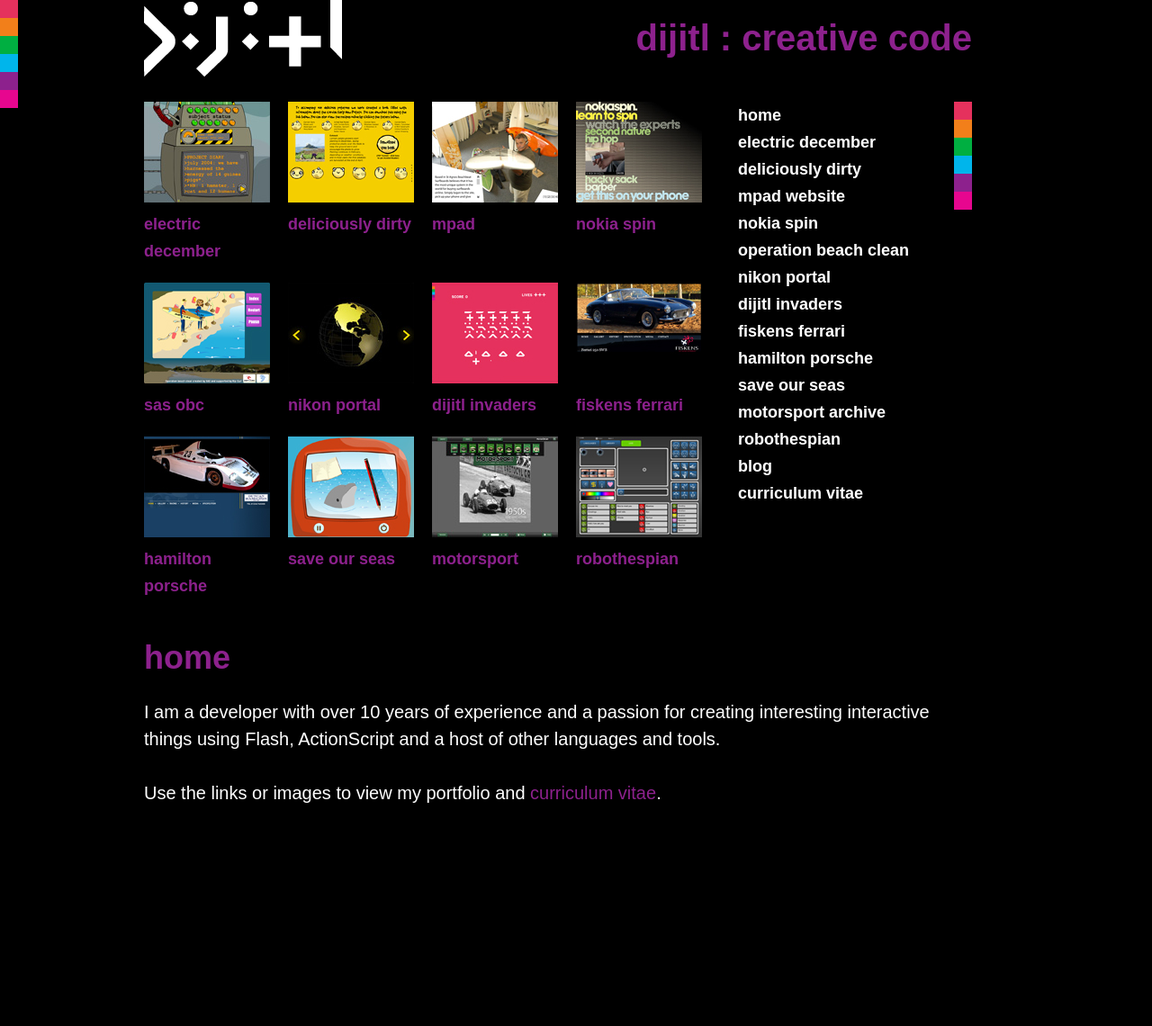
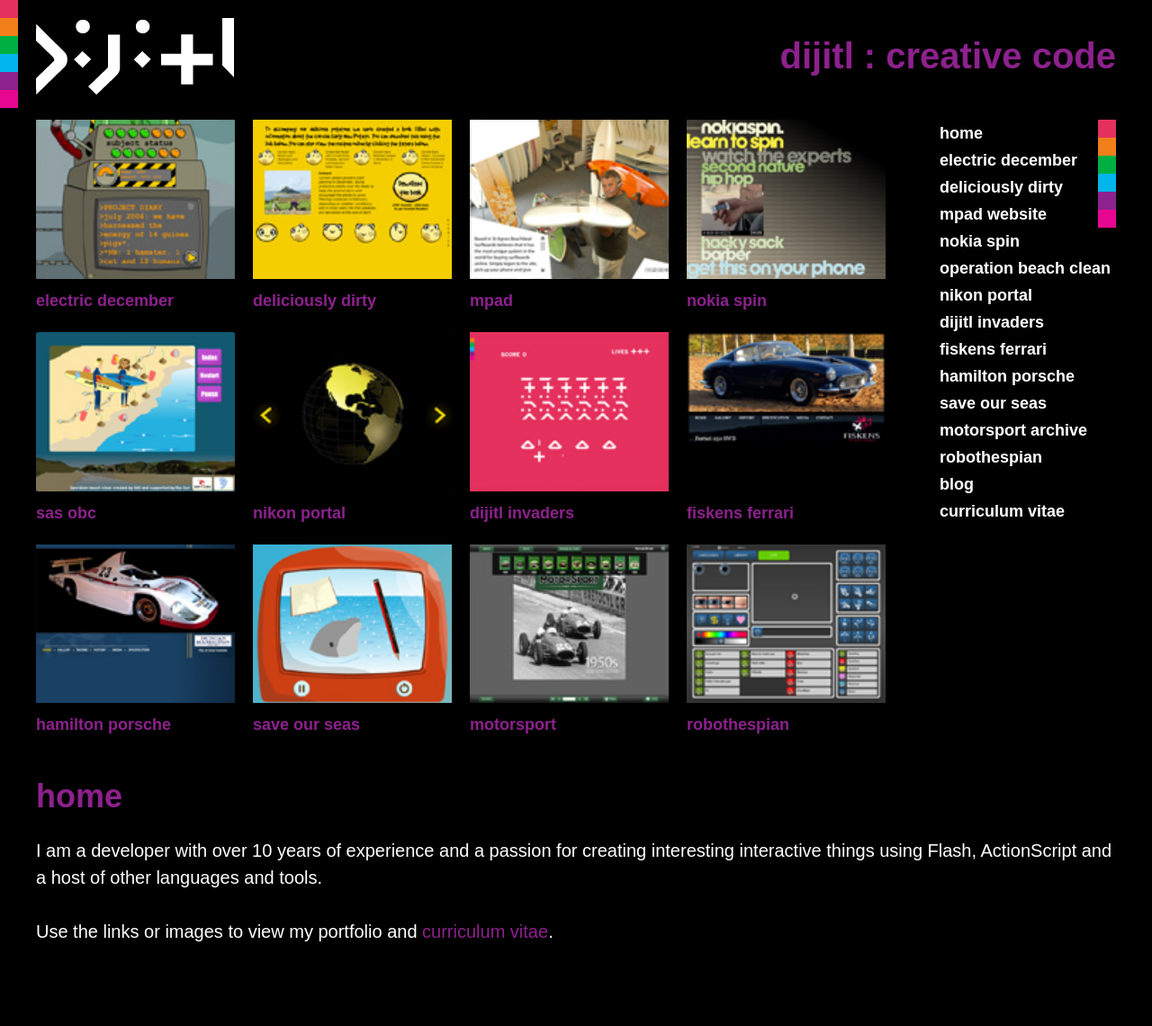
Before and after one commit to glenpike/dijitl, a Jekyll site: the page built from grid_index.md, in a window 1280 px wide. Shown: the whole page at 90% size. Built offline with Jekyll 4.4.1, drawn with Linux system fonts in a browser that asks for light colours; before the commit the page ends 1006 px from its top, so only the background shows below that.

Commit message:
Making grid more responsive.
Move header outside grid - not needed.
Make both grids use fr units and remove min-width on page / elements.
Make thumbs and images fill their space.

TODO:
- sort out breakpoint to change the grid behaviour and shrink text.
- Bigger images to fill their spaces nicely.
- consider different sized grid elements for each item to give
nice layout.
- relative font sizing.

```diff
--- a/_layouts/grid_home.html
+++ b/_layouts/grid_home.html
@@ -17,17 +17,16 @@
 <body>
   <!-- <canvas class="abs canvas" id="canvas"></canvas> -->
   {% include colour_links.html %}
+  <header class="page-head">
+    <a href="{{site.baseurl}}/index">
+      <img class="logo" src="{{site.baseurl}}/images/layout/logo.png" alt="dijitl" />
+    </a>
+    <!-- Make this a h1?? -->
+    <h1 class="page-head__title decoration-font">
+      <a class="colourchange" href="/">dijitl&nbsp;:&nbsp;creative code</a>
+    </h1>
+  </header>
   <div class="wrapper">
-    <header class="page-head">
-
-      <a title="dijitl" href="{{site.baseurl}}/index">
-        <img class="logo grid_3" src="{{site.baseurl}}/images/layout/logo.png" alt="dijitl" />
-      </a>
-      <!-- Make this a h1?? -->
-      <h1 class="page-head__title decoration-font grid_9">
-        <a class="colourchange" href="/">dijitl&nbsp;:&nbsp;creative code</a>
-      </h1>
-    </header>
     <div class="grid_8 thumbnail-box">
       <ul class="thumbnails">
         <li>
--- a/css/grid_main.scss
+++ b/css/grid_main.scss
@@ -28,7 +28,9 @@
 @import 'mixins';
 @import 'colours';
 
-
+* {
+  box-sizing: border-box;
+}
 body {
   //font: 14px/1.5 Arial, 'Liberation Sans', FreeSans, sans-serif;
   font-family: $base-font-family;
@@ -37,7 +39,7 @@
   text-align: center;
   background-color: $black;
   color: $base-text-color;
-  min-width: 1000px;
+  // min-width: 1000px;
   position: relative;
   margin: 0;
   padding: 0;
@@ -173,23 +175,27 @@
   // margin-bottom: 20px;
 }
 
+// Consider whether to include in grid or not
+.page-head {
+  display: flex;
+  padding: 20px 40px;
+  justify-content: space-between;
+  grid-area: header;
+}
+
 /* GRID */
 
 .wrapper {
-  max-width: 960px;
+  padding: 0 40px;
   margin: auto;
   text-align: left;
   display: grid;
   grid-gap: 20px;
-  grid-template-columns:  600px 300px;
-  grid-template-areas: "header header" "pictures sidebar" "content content" "footer footer";
+  grid-template-columns:  4fr 1fr;
+  grid-template-areas: "pictures sidebar" "content content";
 }
 
-.page-head {
-  display: flex;
-  justify-content: space-between;
-  grid-area: header;
-}
+
 
 .thumbnail-box {
   grid-area: pictures;
@@ -211,7 +217,9 @@
 .thumbnails {
   display: grid;
   grid-gap: 20px;
-  grid-template-columns: 140px 140px 140px 140px;
+  grid-auto-flow: dense;
+  grid-template-columns: 25% 25% 25% 25%;
+  grid-template-columns: 1fr 1fr 1fr 1fr;
   margin: 0;
   padding: 0;
 }
@@ -219,6 +227,14 @@
 .thumbnails li {
   margin: 0;
   padding: 0;
+}
+
+.thumbnails li a {
+  width: 100%;
+  display: inline-block;
+}
+.thumbnails li a img {
+  width: 100%;
 }
 
 /* Menu */
```
